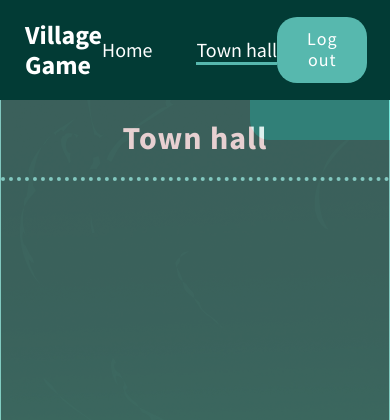
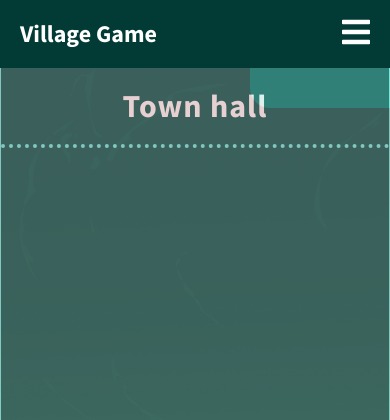
Before and after one commit to Bartekp26/Village-game, a PHP site: page /php/townhall.php in a window 390 px wide. Shown: the top 420 px of the page. Run offline with PHP 8.4, Linux system fonts and the light colour scheme; the visitor is signed in with stand-in values (Sample User, id 1); data that the repository does not hold is empty; some libraries are stand-ins or nearby versions.

Commit message:
Added responsible menu & toggle-menu-button

```diff
--- a/css/index.css
+++ b/css/index.css
@@ -189,7 +189,7 @@ body {
   padding: 0 25px; }
   .menu__list {
     display: flex;
-    min-width: 175px;
+    min-width: 350px;
     justify-content: space-between;
     list-style-type: none;
     padding: 0; }
@@ -223,6 +223,41 @@ body {
 .logo {
   font-size: 26px;
   margin: 20px 0; }
+
+.toggle-menu-button {
+  font-size: 32px;
+  display: none;
+  cursor: pointer; }
+
+@media only screen and (max-width: 970px) {
+  .menu {
+    padding: 0 20px; }
+    .menu__list {
+      min-width: 275px; }
+    .menu__item {
+      font-size: 18px; }
+    .menu__logout {
+      font-size: 16px;
+      padding: 10px 24px; }
+  .logo {
+    font-size: 24px; } }
+
+@media only screen and (max-width: 660px) {
+  .menu {
+    padding: 0 20px; }
+    .menu__list {
+      min-width: 275px;
+      display: none; }
+    .menu__item {
+      font-size: 18px; }
+    .menu__logout {
+      font-size: 16px;
+      padding: 10px 24px;
+      display: none; }
+  .logo {
+    font-size: 24px; }
+  .toggle-menu-button {
+    display: inline; } }
 
 .minerals {
   background-color: #57b8ae;
--- a/php/game.php
+++ b/php/game.php
@@ -24,6 +24,7 @@
           $menuList=array(
             'Home' => 'game.php',
             'Town hall' => 'townhall.php',
+            'About' => 'about.php',
           );
 
           foreach ($menuList as $title => $url) {
@@ -34,6 +35,7 @@
       <form action="logout.php" method="post">
         <button type="submit" class="menu__logout">Log out</button>
       </form>
+      <div class="toggle-menu-button"><i class="fas fa-bars"></i></div>
     </div>
   </nav>
   <div class="minerals">
--- a/scss/game/menu.scss
+++ b/scss/game/menu.scss
@@ -11,7 +11,7 @@
 
   &__list{
     display: flex;
-    min-width: 175px;
+    min-width: 350px;
     justify-content: space-between;
     list-style-type: none;
     padding: 0;
@@ -59,3 +59,54 @@
   font-size: 26px;
   margin: 20px 0;
 }
+
+.toggle-menu-button{
+  font-size: 32px;
+  display: none;
+  cursor: pointer;
+}
+
+@media only screen and (max-width: 970px){
+  .menu{
+    padding: 0 20px;
+
+    &__list{
+      min-width: 275px;
+    }
+    &__item{
+      font-size: 18px;
+    }
+    &__logout{
+      font-size: 16px;
+      padding: 10px 24px;
+    }
+  }
+  .logo{
+    font-size: 24px;
+  }
+}
+
+@media only screen and (max-width: 660px){
+  .menu{
+    padding: 0 20px;
+
+    &__list{
+      min-width: 275px;
+      display: none;
+    }
+    &__item{
+      font-size: 18px;
+    }
+    &__logout{
+      font-size: 16px;
+      padding: 10px 24px;
+      display: none;
+    }
+  }
+  .logo{
+    font-size: 24px;
+  }
+  .toggle-menu-button{
+    display: inline;
+  }
+}
```
